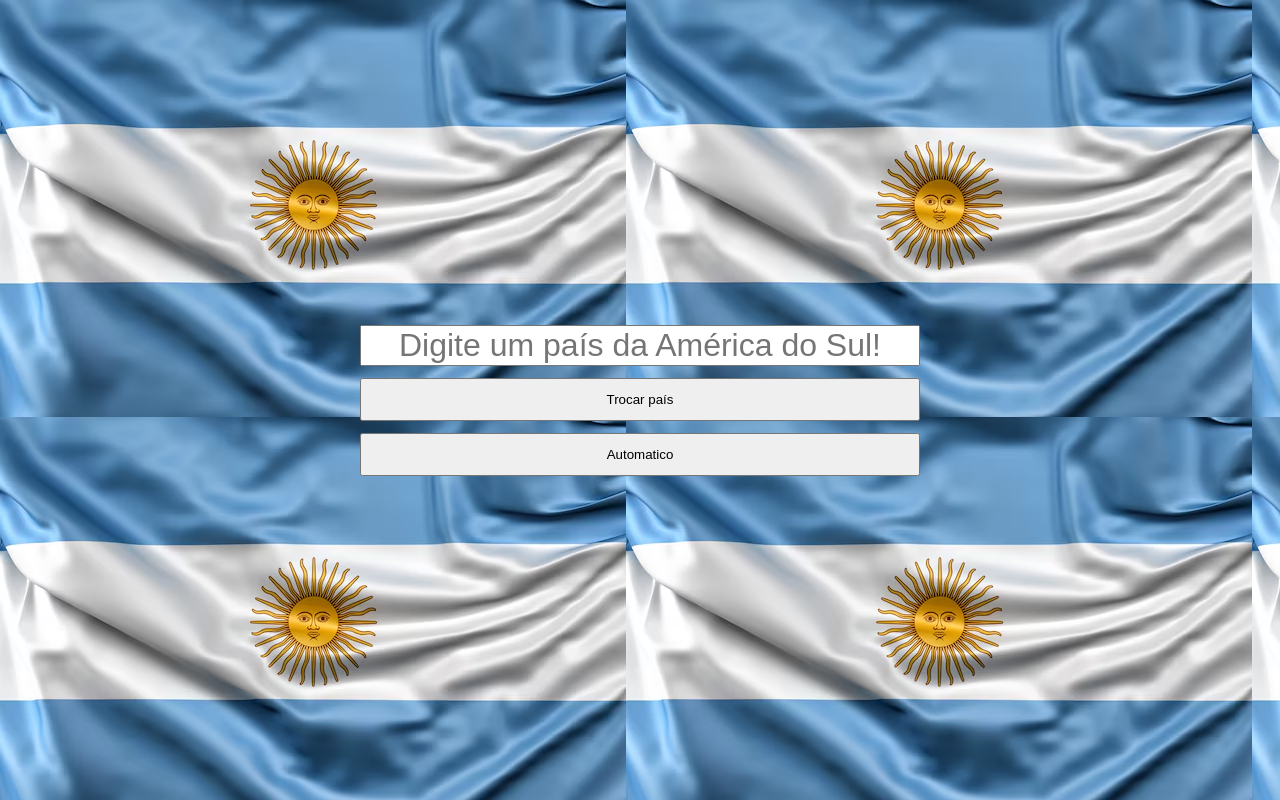
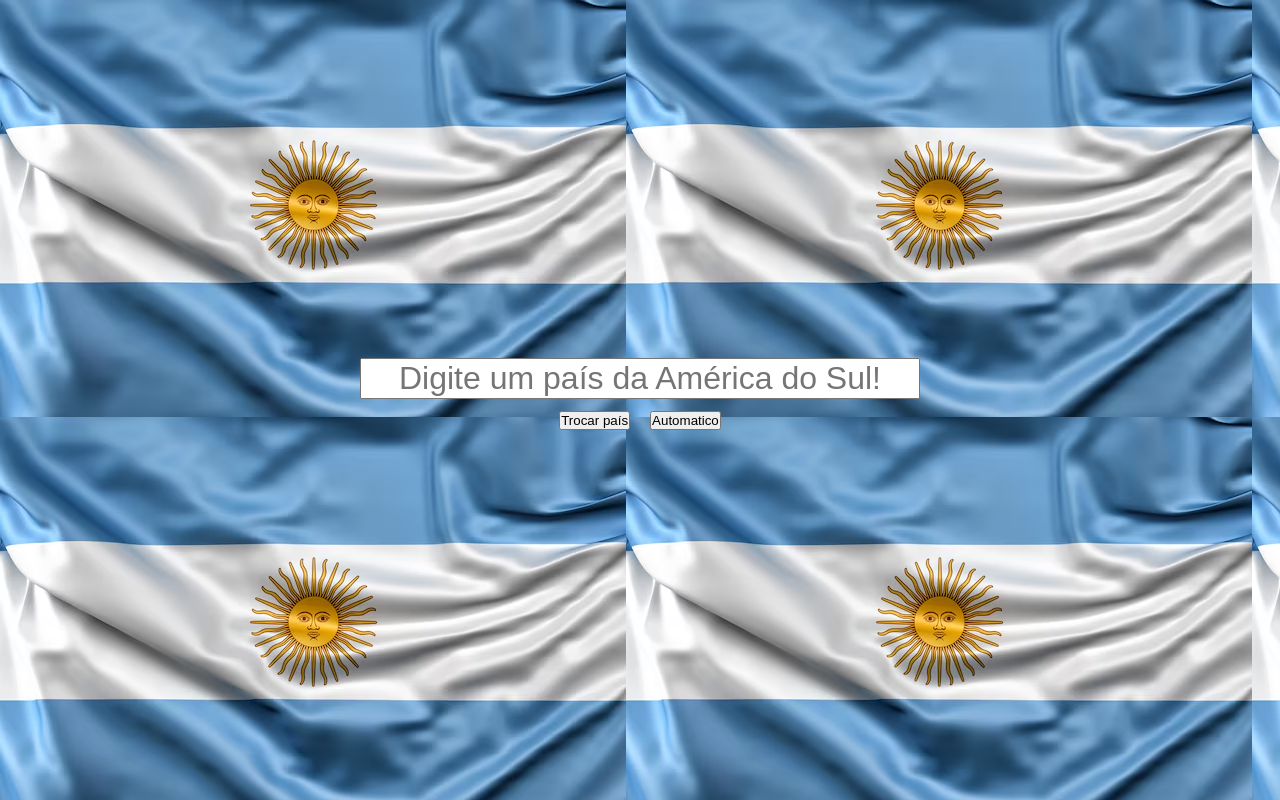
Before and after one commit to isinhahz/trocar-img, a plain HTML site: page index.html in a window 1280 px wide. Drawn offline with Linux system fonts and the light colour scheme.

Commit message:
ajustando botões

```diff
--- a/index.html
+++ b/index.html
@@ -11,8 +11,12 @@
 <body>
     <div class="container">
         <input type="text" id="img" placeholder="Digite um país da América do Sul!">
-        <button id="trocar-img">Trocar país</button>
+
+    </div>
+    <div class="container-botoes">
+    <button id="trocar-img">Trocar país</button>
      <button id="">Automatico</button>
     </div>
+
 </body>
 </html>
--- a/style.css
+++ b/style.css
@@ -21,6 +21,11 @@ body{
     text-align: center;
     width: 35rem;
 }
-.container button {
+.container-botoes {
+    display: flex;
+    justify-content: center;
+    gap: 20px;
+    font-size: 2rem;
+    width: 35rem;
     padding: 12px;
 }
```
